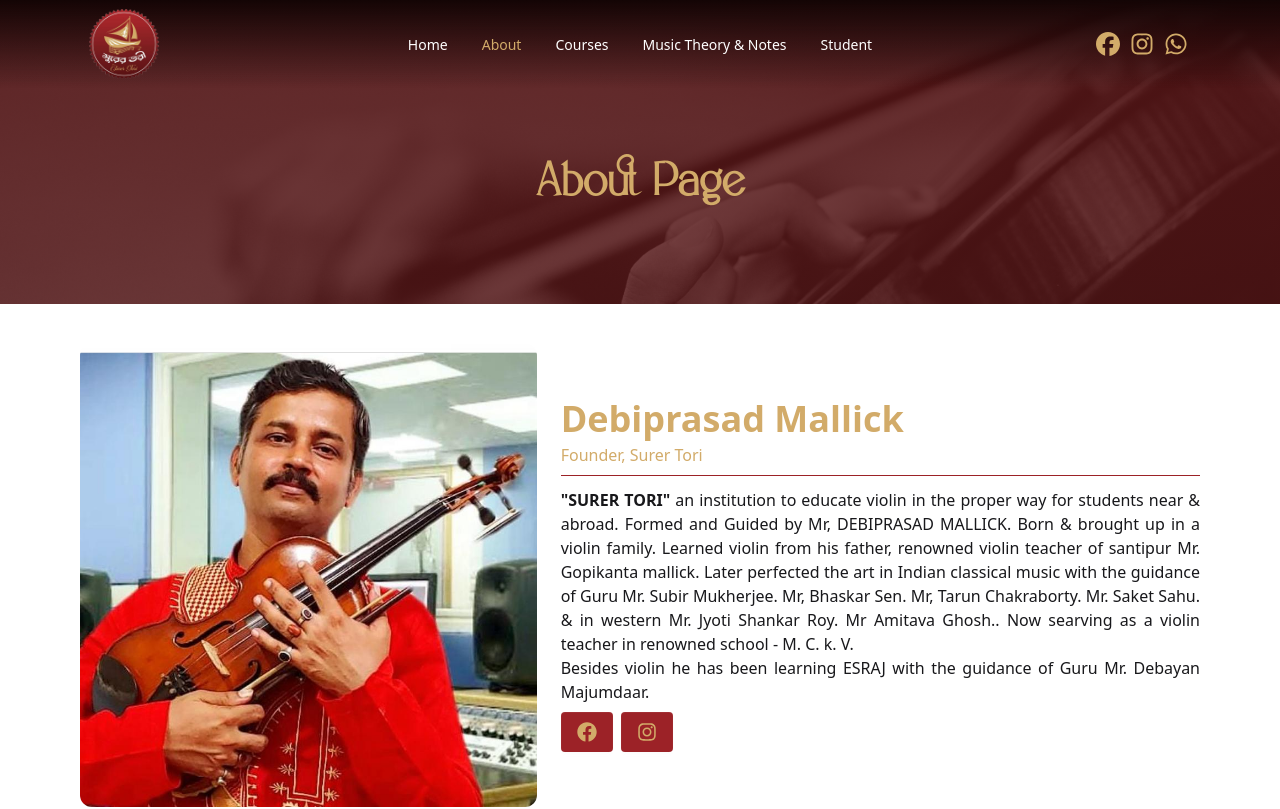
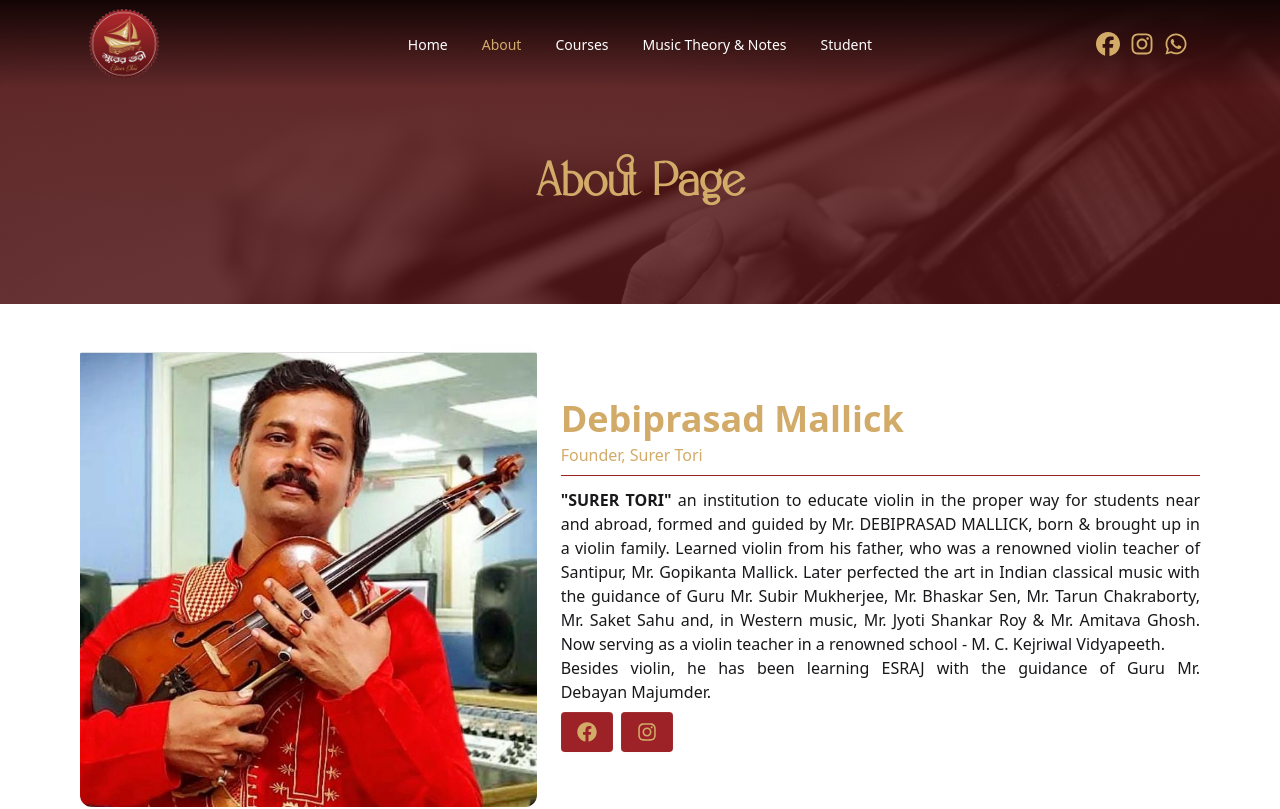
Before and after one commit to merazzak20/surer-tori-client, a React (Vite) app: page /about in a window 1280 px wide. Shown: the top 809 px of the page. Built offline with nearby package versions, Linux system fonts and the light colour scheme; no server answers.

Commit message:
update about text

```diff
--- a/src/pages/About/AboutComponents/Founder.jsx
+++ b/src/pages/About/AboutComponents/Founder.jsx
@@ -31,18 +31,20 @@ const Founder = () => {
             <div className="info">
               <p className="text-justify">
                 <strong>"SURER TORI"</strong> an institution to educate violin
-                in the proper way for students near & abroad. Formed and Guided
-                by Mr, DEBIPRASAD MALLICK. Born & brought up in a violin family.
-                Learned violin from his father, renowned violin teacher of
-                santipur Mr. Gopikanta mallick. Later perfected the art in
-                Indian classical music with the guidance of Guru Mr. Subir
-                Mukherjee. Mr, Bhaskar Sen. Mr, Tarun Chakraborty. Mr. Saket
-                Sahu. & in western Mr. Jyoti Shankar Roy. Mr Amitava Ghosh.. Now
-                searving as a violin teacher in renowned school - M. C. k. V.
+                in the proper way for students near and abroad, formed and
+                guided by Mr. DEBIPRASAD MALLICK, born & brought up in a violin
+                family. Learned violin from his father, who was a renowned
+                violin teacher of Santipur, Mr. Gopikanta Mallick. Later
+                perfected the art in Indian classical music with the guidance of
+                Guru Mr. Subir Mukherjee, Mr. Bhaskar Sen, Mr. Tarun
+                Chakraborty, Mr. Saket Sahu and, in Western music, Mr. Jyoti
+                Shankar Roy & Mr. Amitava Ghosh. Now serving as a violin teacher
+                in a renowned school - M. C. Kejriwal Vidyapeeth.
               </p>
+
               <p className="text-justify">
-                Besides violin he has been learning ESRAJ with the guidance of
-                Guru Mr. Debayan Majumdaar.
+                Besides violin, he has been learning ESRAJ with the guidance of
+                Guru Mr. Debayan Majumder.
               </p>
             </div>
             <div className=" space-x-2 mt-2">
```
